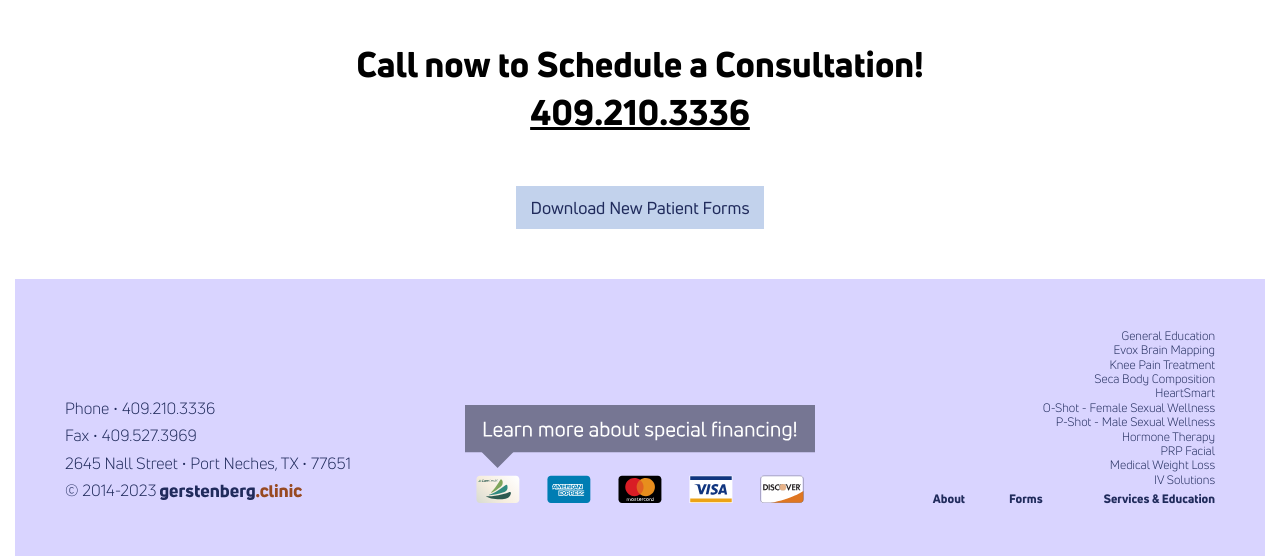
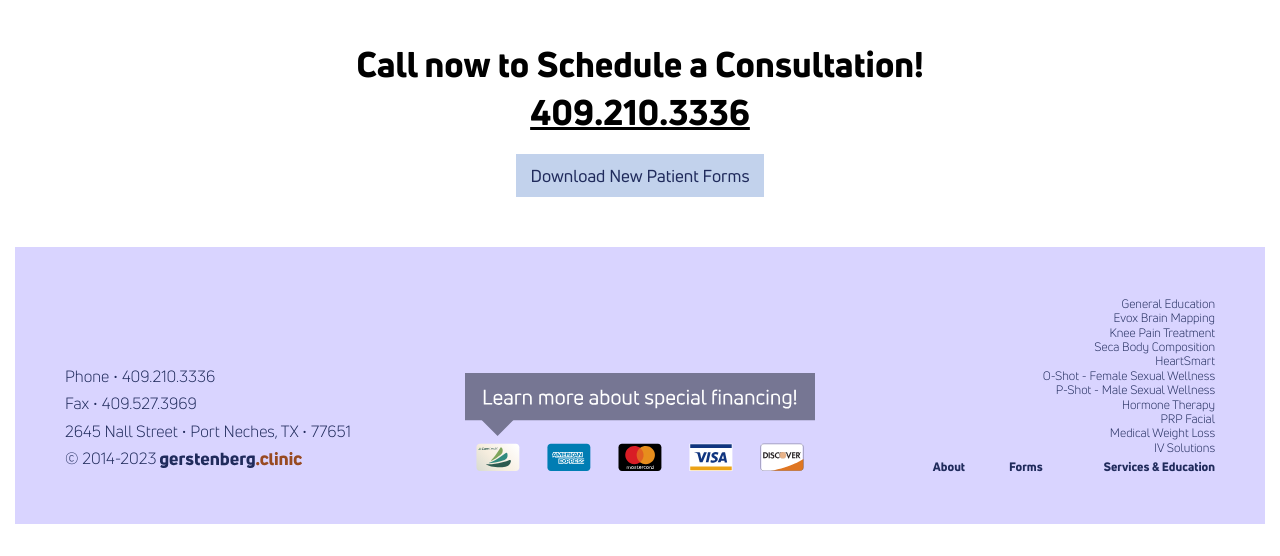
Before and after one commit to theneverwoods/gerstenberg.clinic, a Jekyll site: the page built from services/NeuralScan.html, in a window 1280 px wide. Shown: the part 2953-3509 px from the top of the page. Built offline with Jekyll 4.4.1, drawn with Linux system fonts in a browser that asks for light colours; after the commit the page ends 3477 px from its top, so only the background shows below that.

Commit message:
Update schedule-consultation.html

```diff
--- a/_includes/schedule-consultation.html
+++ b/_includes/schedule-consultation.html
@@ -1,6 +1,6 @@
 <section class="schedule-consultation center">
   <h2>Call now to Schedule a Consultation!</h2>
     <a style="margin-bottom: 60px" href="tel:409-210-3336"><h2>409.210.3336</h2></a>
-  <div style="padding: 30px"></div>
+  <div style="padding: 14px"></div>
     <a style="margin-top:40px" href="{{ site.baseurl }}/forms" class="btn">Download New Patient Forms</a>
 </section>
```
